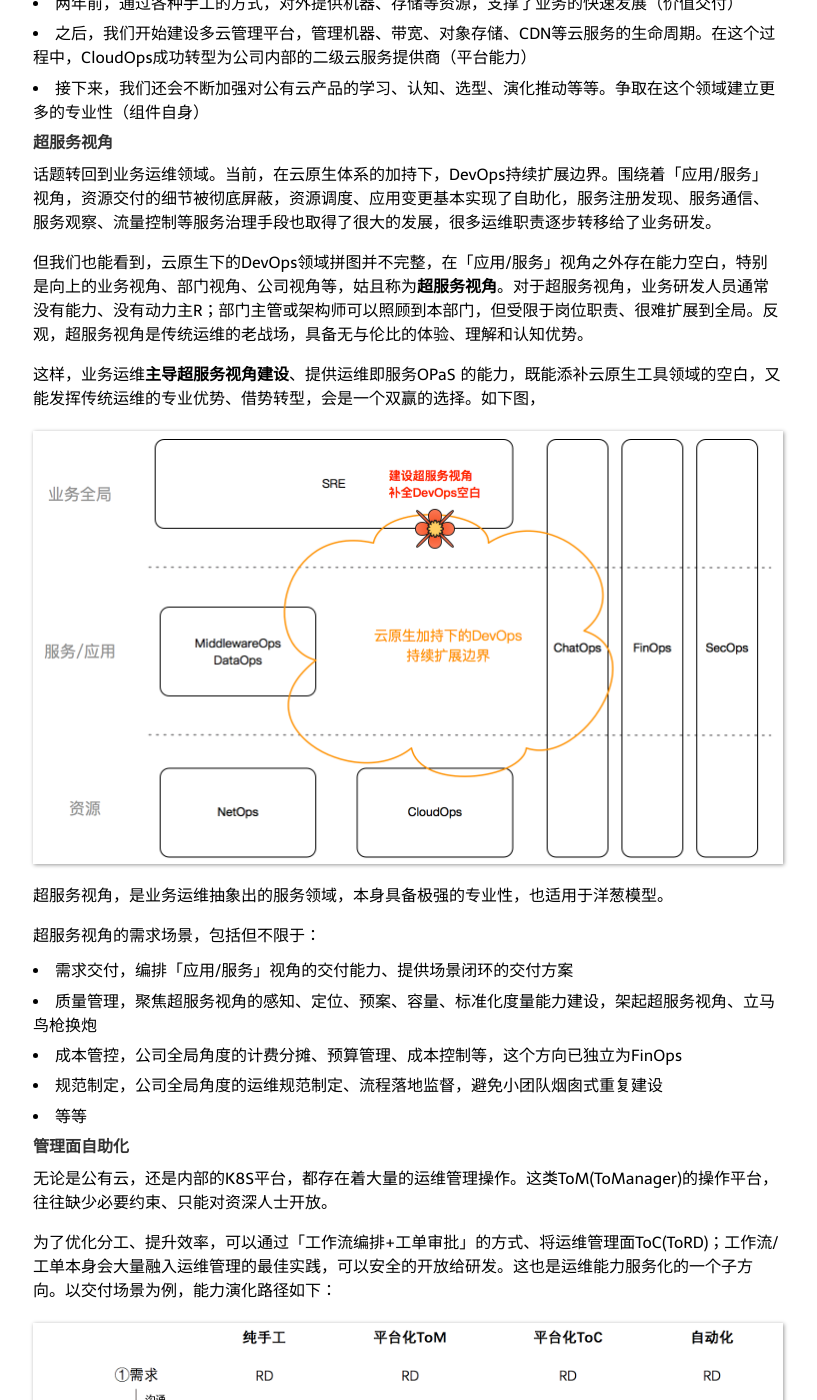
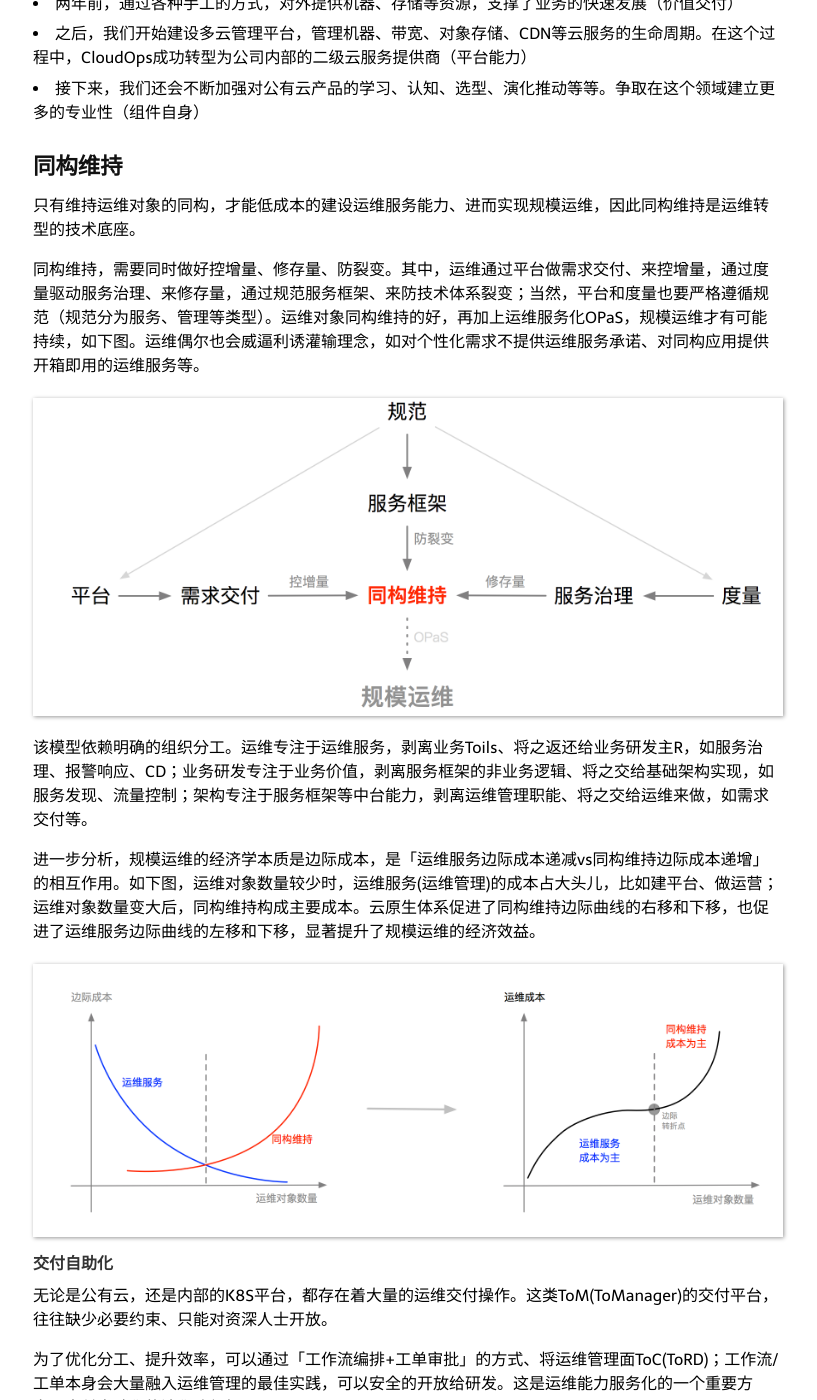
Before and after one commit to niean/niean.github.io, a Jekyll site: the page built from _posts/2022-01-27-op-cn.markdown, in a window 1280 px wide and 1400 px high, scrolled down 5012 px. Shown: the whole window, without its empty margins (232-1049 px from the left). Built offline with Jekyll 4.4.1, drawn with Linux system fonts in a browser that asks for light colours; comment, search, counter and statistics services are not loaded; some of the changed text lies outside the part shown.

Commit message:
集中提交

```diff
--- a/_posts/2020-11-18-tools-ccmp.markdown
+++ b/_posts/2020-11-18-tools-ccmp.markdown
@@ -153,7 +153,8 @@ tags:
 #### 技术抓手
 提升资源效能的技术手段，主要有，
 
-- 降单价：多云议价，产品集采，高性价比资源（如AMD、环京IDC、本地盘、归档存储）
+- 降单价：多云议价，产品集采，硬件新品（如AMD机型、SSD云盘），高性价比资源（如环京IDC、本地盘、归档存储）
+    - 硬件每年都有更新换代，及时Follow云厂商新品、控增量治存量很重要
 - 提升资源利用率：避免浪费，容量基线管控（如双云冗余）、弹性扩缩（如ServerLess），调度策略优化，在离线混部、潮汐算力利用，程序优化
 - 降单位业务资源用量：降业务效果（如降低拍搜识别率、降低直播码率、降低数据时效性、缩短数据存储时长），合理外采（如自建RTC切TRTC）
 
--- a/_posts/2022-01-27-op-cn.markdown
+++ b/_posts/2022-01-27-op-cn.markdown
@@ -91,6 +91,30 @@ tags:
 - 接下来，我们还会不断加强对公有云产品的学习、认知、选型、演化推动等等。争取在这个领域建立更多的专业性（组件自身）
 
 
+## 同构维持
+只有维持运维对象的同构，才能低成本的建设运维服务能力、进而实现规模运维，因此同构维持是运维转型的技术底座。
+
+同构维持，需要同时做好控增量、修存量、防裂变。其中，运维通过平台做需求交付、来控增量，通过度量驱动服务治理、来修存量，通过规范服务框架、来防技术体系裂变；当然，平台和度量也要严格遵循规范（规范分为服务、管理等类型）。运维对象同构维持的好，再加上运维服务化OPaS，规模运维才有可能持续，如下图。运维偶尔也会威逼利诱灌输理念，如对个性化需求不提供运维服务承诺、对同构应用提供开箱即用的运维服务等。
+
+![pict](https://raw.githubusercontent.com/niean/niean.github.io/master/images/20220127/opas-tonggou.png)
+
+该模型依赖明确的组织分工。运维专注于运维服务，剥离业务Toils、将之返还给业务研发主R，如服务治理、报警响应、CD；业务研发专注于业务价值，剥离服务框架的非业务逻辑、将之交给基础架构实现，如服务发现、流量控制；架构专注于服务框架等中台能力，剥离运维管理职能、将之交给运维来做，如需求交付等。
+
+进一步分析，规模运维的经济学本质是边际成本，是「运维服务边际成本递减vs同构维持边际成本递增」的相互作用。如下图，运维对象数量较少时，运维服务(运维管理)的成本占大头儿，比如建平台、做运营；运维对象数量变大后，同构维持构成主要成本。云原生体系促进了同构维持边际曲线的右移和下移，也促进了运维服务边际曲线的左移和下移，显著提升了规模运维的经济效益。
+
+![pict](https://raw.githubusercontent.com/niean/niean.github.io/master/images/20220127/opas-bianji.png)
+
+
+#### 交付自助化
+无论是公有云，还是内部的K8S平台，都存在着大量的运维交付操作。这类ToM(ToManager)的交付平台，往往缺少必要约束、只能对资深人士开放。
+
+为了优化分工、提升效率，可以通过「工作流编排+工单审批」的方式、将运维管理面ToC(ToRD)；工作流/工单本身会大量融入运维管理的最佳实践，可以安全的开放给研发。这是运维能力服务化的一个重要方向。交付自助化的演化路径如下：
+
+![pict](https://raw.githubusercontent.com/niean/niean.github.io/master/images/20220127/opas-svc-jiaofu.png)
+
+目前看，从需求到技术方案的沟通环节，是比较难自助化或者自动化的，需要将来更多的尝试。
+
+
 #### 超服务视角
 话题转回到业务运维领域。当前，在云原生体系的加持下，DevOps持续扩展边界。围绕着「应用/服务」视角，资源交付的细节被彻底屏蔽，资源调度、应用变更基本实现了自助化，服务注册发现、服务通信、服务观察、流量控制等服务治理手段也取得了很大的发展，很多运维职责逐步转移给了业务研发。
 
@@ -111,28 +135,9 @@ tags:
 - 等等
 
 
-#### 管理面自助化
-无论是公有云，还是内部的K8S平台，都存在着大量的运维管理操作。这类ToM(ToManager)的操作平台，往往缺少必要约束、只能对资深人士开放。
+#### 超服务视角-业务监控
+何为业务？从技术视角看，业务是商业逻辑、组织结构在技术上的抽象和实现。
 
-为了优化分工、提升效率，可以通过「工作流编排+工单审批」的方式、将运维管理面ToC(ToRD)；工作流/工单本身会大量融入运维管理的最佳实践，可以安全的开放给研发。这也是运维能力服务化的一个子方向。以交付场景为例，能力演化路径如下：
-
-![pict](https://raw.githubusercontent.com/niean/niean.github.io/master/images/20220127/opas-svc-jiaofu.png)
-
-目前看，从需求到技术方案的沟通环节，是比较难自助化或者自动化的，需要将来更多的尝试。
-
-
-## 同构维持(标准化)
-只有维持运维对象的同构，才能低成本的建设运维服务能力、进而实现规模运维，因此同构维持是运维转型的技术底座。
-
-同构维持，需要同时做好控增量、修存量、防裂变。其中，运维通过平台做需求交付、来控增量，通过度量驱动服务治理、来修存量，通过落地架构规范、来防技术体系裂变。运维对象同构维持的好，再加上运维服务化OPaS，规模运维才有可能持续，如下图。运维偶尔也会威逼利诱灌输理念，如对个性化需求不提供运维服务承诺、对同构应用提供开箱即用的运维服务等。
-
-![pict](https://raw.githubusercontent.com/niean/niean.github.io/master/images/20220127/opas-tonggou.png)
-
-该模型依赖明确的组织分工。运维专注于运维服务，剥离业务管理Toils、将之返还给业务研发主R，如应用CD、应用监控；业务研发专注于业务价值，剥离非业务代码、将之交给服务治理框架实现，如服务注册发现、流量控制；架构专注于服务治理框架，剥离运维管理逻辑、将之交给运维来做，如需求交付、架构规范。
-
-进一步分析，规模运维的经济学本质是边际成本，是「运维服务边际成本递减vs同构维持边际成本递增」的相互作用。如下图，运维对象数量较少时，运维服务(运维管理)的成本占大头儿，比如建平台、做运营；运维对象数量变大后，同构维持构成主要成本。云原生体系促进了同构维持边际曲线的右移和下移，也促进了运维服务边际曲线的左移和下移，显著提升了规模运维的经济效益。
-
-![pict](https://raw.githubusercontent.com/niean/niean.github.io/master/images/20220127/opas-bianji.png)
 
 
 ## 一些教训
```
Also changed, not shown: images/20220127/opas-tonggou.png, images/20220127/opas.graffle/image5.png (added), 7 other files.
